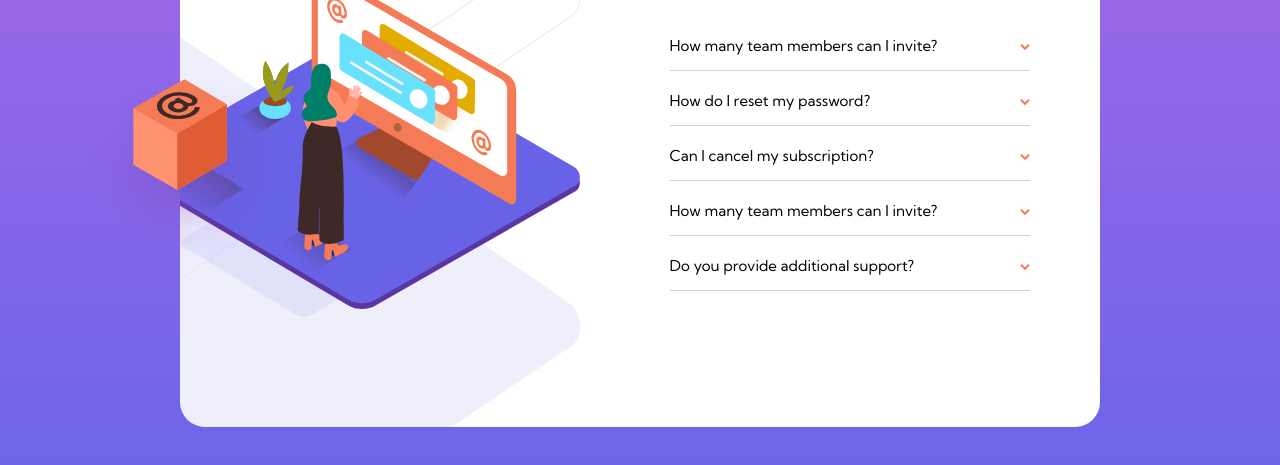
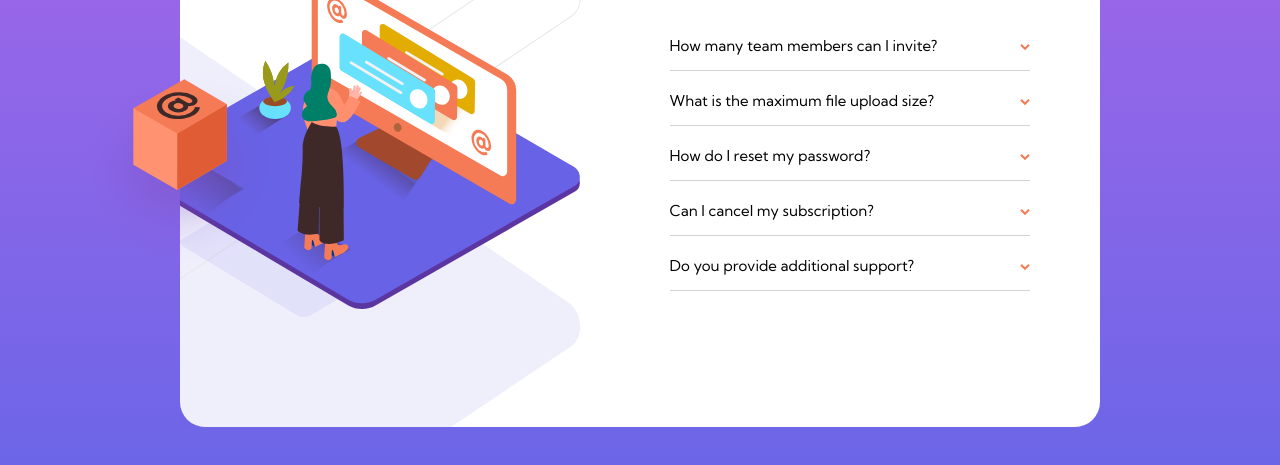
Before and after one commit to shalomkerry/FAQ, a plain HTML site: page index.html in a window 1280 px wide. Shown: the part 253-718 px from the top of the page. Drawn offline with Linux system fonts and the light colour scheme.

Commit message:
Add files via upload

```diff
--- a/index.html
+++ b/index.html
@@ -62,6 +62,19 @@
             </div>
             <div class="accordion">
               <div class="accordionHeader">
+                <p>What is the maximum file upload size?</p>
+              </div>
+              <div class="accordionItemBody">
+                <div class="accordionItemBodyContent">
+                  <p class="answer">
+                    No more than 2GB. All files in your account must fit your
+                    allotted storage space.
+                  </p>
+                </div>
+              </div>
+            </div>
+            <div class="accordion">
+              <div class="accordionHeader">
                 <p>How do I reset my password?</p>
               </div>
               <div class="accordionItemBody">
@@ -87,19 +100,7 @@
                 </div>
               </div>
             </div>
-            <div class="accordion">
-              <div class="accordionHeader">
-                <p>How many team members can I invite?</p>
-              </div>
-              <div class="accordionItemBody">
-                <div class="accordionItemBodyContent">
-                  <p class="answer">
-                    You can invite up to 2 additional users on the Free plan.
-                    There is no limit on team members for the Premium plan.
-                  </p>
-                </div>
-              </div>
-            </div>
+
             <div class="accordion">
               <div class="accordionHeader">
                 <p>Do you provide additional support?</p>
--- a/styles.css
+++ b/styles.css
@@ -121,7 +121,9 @@ article {
   transition: max-height 0.4s ease-out;
 }
 .answer {
-  font-size: 12px;
+  font-weight: 200;
+  font-size: 0.75rem;
+  line-height: 1.1rem;
 }
 @media (max-width: 768px) {
   body {
```
